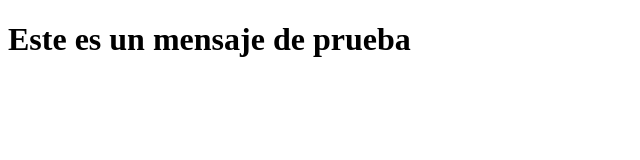
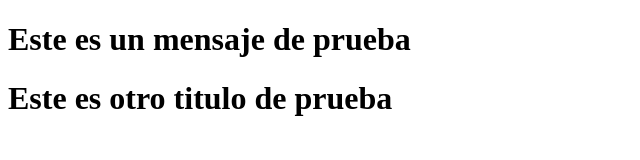
Before and after one commit to Pwd12angel/PruebaGit, a plain HTML site: page index.html in a window 1280 px wide. Shown: the whole page, without its empty margins (0-640 px from the left). Drawn offline with Linux system fonts and the light colour scheme.

Commit message:
Agregamos un titulo mas de prueba

```diff
--- a/index.html
+++ b/index.html
@@ -8,5 +8,6 @@
 </head>
 <body>
     <h1>Este es un mensaje de prueba</h1>
+    <h1>Este es otro titulo de prueba</h1>
 </body>
 </html>
```
